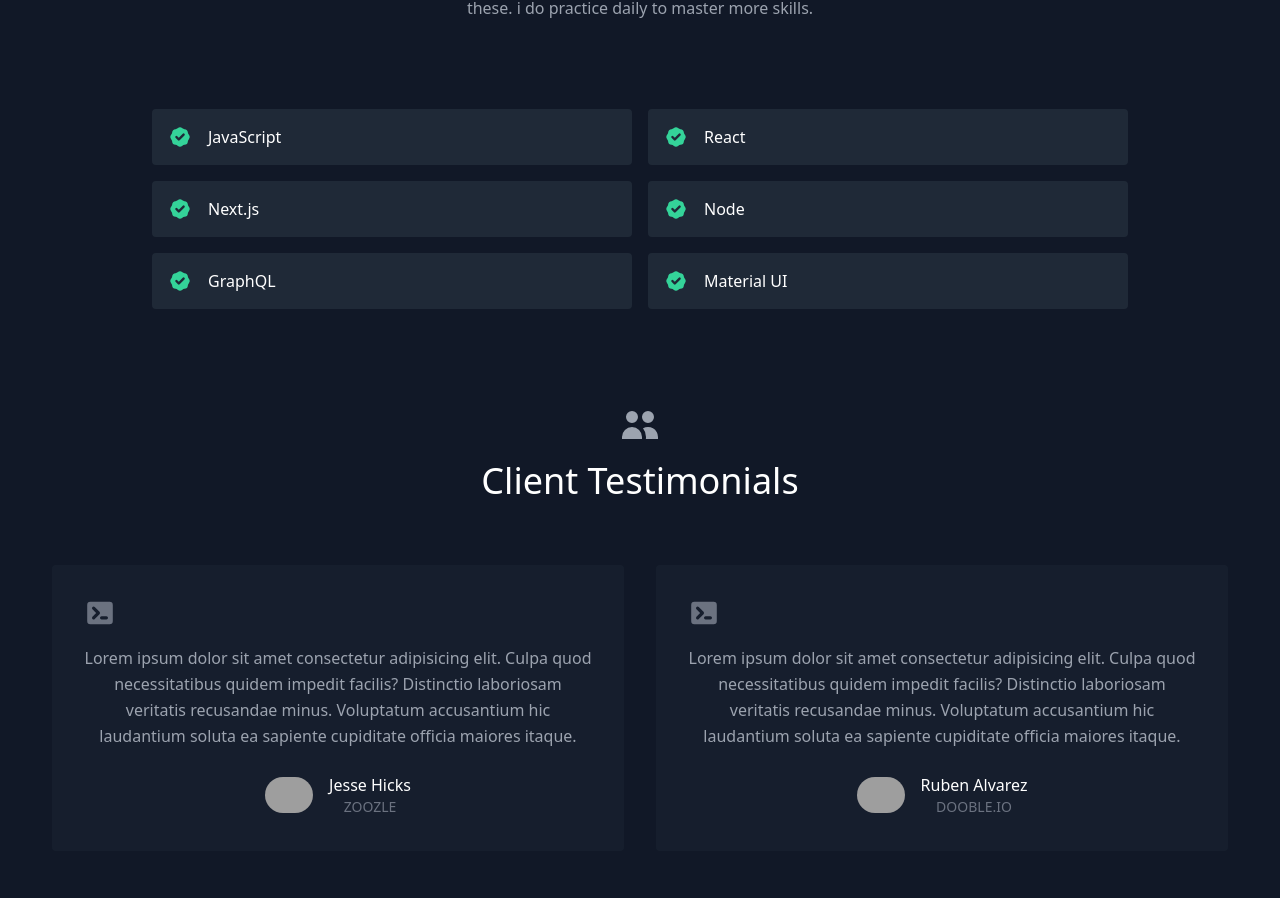
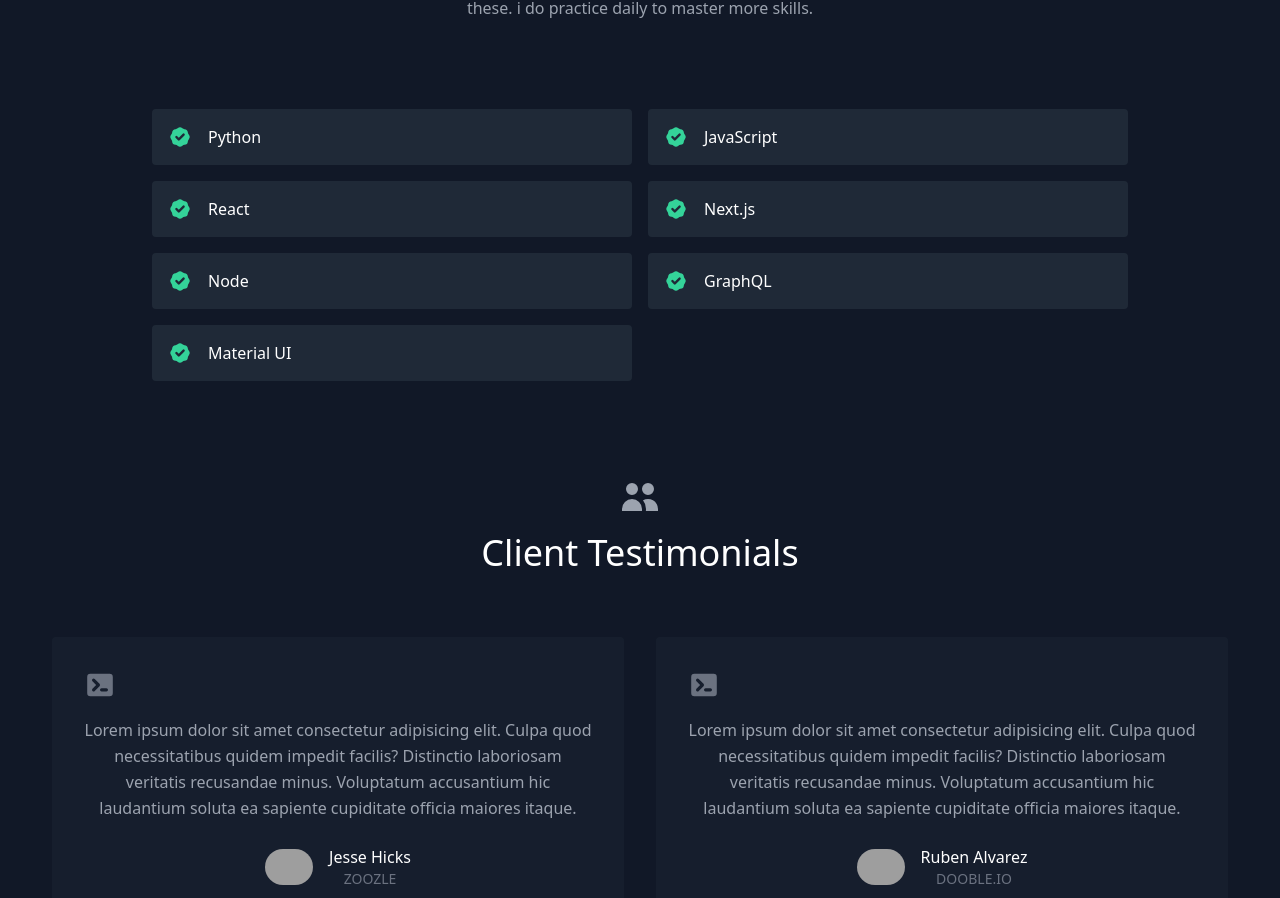
Before and after one commit to brkuhgk/Portfolio, a React (Create React App) app: page / in a window 1280 px wide. Shown: the part 1540-2438 px from the top of the page. Built offline with nearby package versions, Linux system fonts and the light colour scheme; grey boxes are pictures that could not be loaded.

Commit message:
added python

```diff
--- a/src/data.js
+++ b/src/data.js
@@ -51,6 +51,7 @@ export const testimonials = [
 ];
 
 export const skills = [
+  "Python",
   "JavaScript",
   "React",
   "Next.js",
```
